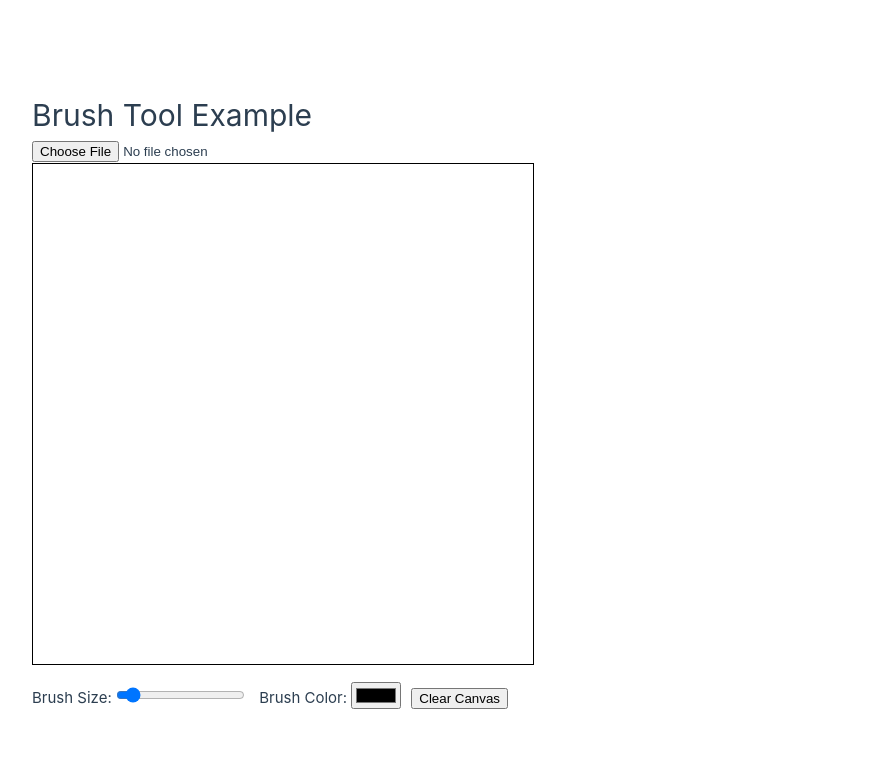
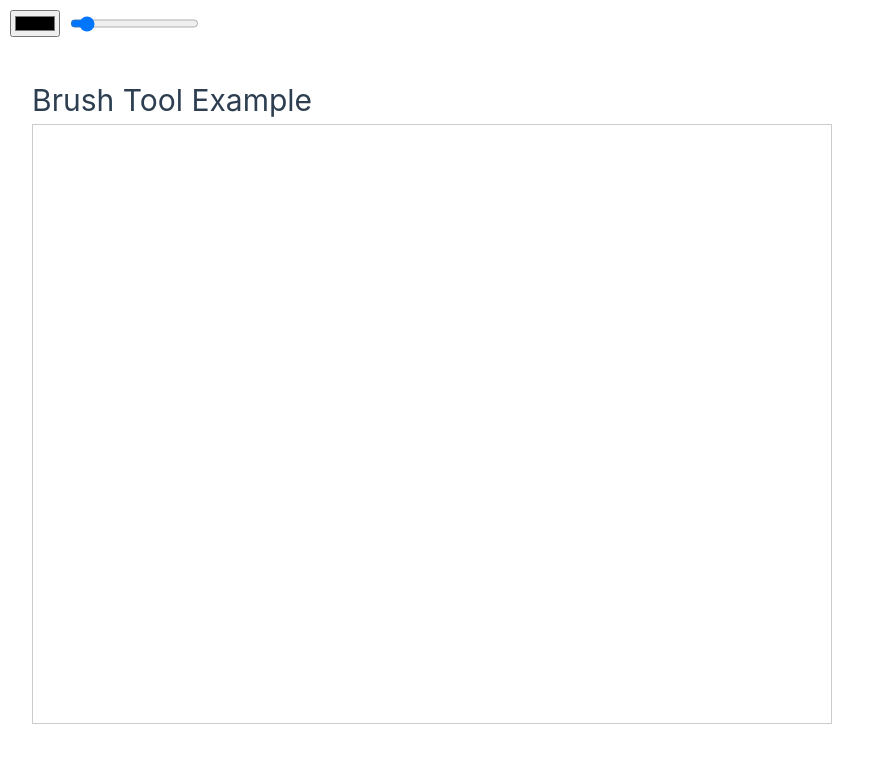
Before and after one commit to jeeva7691/konva_js, a Vue app: page / in a window 1280 px wide. Shown: the top 762 px of the page, without its empty margins (0-885 px from the left). Built offline with nearby package versions, Linux system fonts and the light colour scheme; what vue-konva would draw is missing.

Commit message:
added brush tool

```diff
--- a/src/components/BrushTool.vue
+++ b/src/components/BrushTool.vue
@@ -1,241 +1,99 @@
 <template>
-  <div>
-    <input type="file" @change="onImageUpload" accept="image/*" />
-    <canvas ref="canvas"
-      @mousedown="startDrawing"
-      @mousemove="draw"
-      @mouseup="stopDrawing"
-      @mouseleave="stopDrawing"
-    ></canvas>
-    <div class="controls">
-      <label>
-        Brush Size:
-        <input type="range" v-model="brushSize" min="1" max="50" />
-      </label>
-      <label>
-        Brush Color:
-        <input type="color" v-model="brushColor" />
-      </label>
-      <button @click="clearCanvas">Clear Canvas</button>
-    </div>
+  <div id="container"></div>
+  <div class="controls">
+    <input type="color" v-model="brushColor" />
+    <input type="range" min="1" max="50" v-model="brushSize" />
   </div>
 </template>
 
 <script setup lang="ts">
-import { ref, onMounted, watch } from 'vue';
+import { onMounted, ref } from 'vue';
+import Konva from 'konva';
 
-const canvas = ref<HTMLCanvasElement | null>(null);
-const ctx = ref<CanvasRenderingContext2D | null>(null);
+const stageRef = ref<Konva.Stage | null>(null);
+const layerRef = ref<Konva.Layer | null>(null);
 const isDrawing = ref(false);
-const lastX = ref(0);
-const lastY = ref(0);
+const brushColor = ref('#000000'); // Default brush color
 const brushSize = ref(5);
-const brushColor = ref('#000000');
-
-const originalImage = ref<HTMLImageElement | null>(null);
-let drawingLayer: ImageData | null = null;
-
-const onImageUpload = (event: Event) => {
-  const input = event.target as HTMLInputElement;
-  if (input.files && input.files[0]) {
-    const reader = new FileReader();
-    reader.onload = (e) => {
-      originalImage.value = new Image();
-      originalImage.value.onload = () => {
-        if (canvas.value && ctx.value) {
-          canvas.value.width = originalImage.value!.width;
-          canvas.value.height = originalImage.value!.height;
-          clearCanvas();
-        }
-      };
-      originalImage.value.src = e.target?.result as string;
-    };
-    reader.readAsDataURL(input.files[0]);
-  }
-};
-
-const startDrawing = (e: MouseEvent) => {
-  isDrawing.value = true;
-  [lastX.value, lastY.value] = [e.offsetX, e.offsetY];
-};
-
-const draw = (e: MouseEvent) => {
-  if (!isDrawing.value || !ctx.value) return;
-  ctx.value.beginPath();
-  ctx.value.moveTo(lastX.value, lastY.value);
-  ctx.value.lineTo(e.offsetX, e.offsetY);
-  ctx.value.strokeStyle = brushColor.value;
-  ctx.value.lineWidth = brushSize.value;
-  ctx.value.lineCap = 'round';
-  ctx.value.stroke();
-  [lastX.value, lastY.value] = [e.offsetX, e.offsetY];
-};
-
-const stopDrawing = (e: MouseEvent) => {
-  if (!isDrawing.value) return; // Exit if we weren't drawing
-  isDrawing.value = false;
-  if (ctx.value && canvas.value) {
-    drawingLayer = ctx.value.getImageData(0, 0, canvas.value.width, canvas.value.height);
-    checkAndFillEnclosedArea(e.offsetX, e.offsetY);
-  }
-};
-
-const clearCanvas = () => {
-  if (ctx.value && canvas.value) {
-    ctx.value.clearRect(0, 0, canvas.value.width, canvas.value.height);
-    if (originalImage.value) {
-      ctx.value.drawImage(originalImage.value, 0, 0);
-    }
-    drawingLayer = ctx.value.getImageData(0, 0, canvas.value.width, canvas.value.height);
-  }
-};
-
-const checkAndFillEnclosedArea = (x: number, y: number) => {
-  if (!ctx.value || !canvas.value || !drawingLayer) return;
-
-  console.log(`Checking for enclosed area at (${x}, ${y})`);
-
-  // Move slightly inward from the stroke to find a potential fill point
-  const offsets = [[1, 0], [-1, 0], [0, 1], [0, -1]];
-  for (const [dx, dy] of offsets) {
-    const newX = x + dx;
-    const newY = y + dy;
-    if (isBackgroundColor(getPixel(newX, newY))) {
-      const area = floodFillCheck(newX, newY);
-      if (area.length > 0 && isEnclosed(area)) {
-        console.log(`Found enclosed area at (${newX}, ${newY}), filling...`);
-        floodFill(newX, newY, hexToRgb(brushColor.value));
-        ctx.value.putImageData(drawingLayer, 0, 0);
-        return; // Exit after filling the first found area
-      }
-    }
-  }
-};
-
-const floodFillCheck = (startX: number, startY: number): [number, number][] => {
-  if (!canvas.value || !drawingLayer) return [];
-
-  const width = canvas.value.width;
-  const height = canvas.value.height;
-  const stack: [number, number][] = [[startX, startY]];
-  const area: [number, number][] = [];
-  const visited = new Set<string>();
-
-  while (stack.length) {
-    const [x, y] = stack.pop()!;
-    const key = `${x},${y}`;
-    if (visited.has(key)) continue;
-    visited.add(key);
-
-    if (x < 0 || x >= width || y < 0 || y >= height) continue;
-    if (!isBackgroundColor(getPixel(x, y))) continue;
-
-    area.push([x, y]);
-    stack.push([x + 1, y], [x - 1, y], [x, y + 1], [x, y - 1]);
-  }
-
-  return area;
-};
-
-const isEnclosed = (area: [number, number][]): boolean => {
-  if (!canvas.value) return false;
-  const width = canvas.value.width;
-  const height = canvas.value.height;
-  return !area.some(([x, y]) => x === 0 || x === width - 1 || y === 0 || y === height - 1);
-};
-
-const isBackgroundColor = (color: number[]): boolean => {
-  const threshold = 5;
-  const backgroundColor = [255, 255, 255, 255]; // Assuming white background
-  return color.every((c, i) => Math.abs(c - backgroundColor[i]) <= threshold);
-};
-
-const floodFill = (startX: number, startY: number, fillColor: number[]) => {
-  if (!ctx.value || !canvas.value || !drawingLayer) return;
-
-  const width = canvas.value.width;
-  const height = canvas.value.height;
-  const stack: [number, number][] = [[startX, startY]];
-  const targetColor = getPixel(startX, startY);
-  const visited = new Set<string>();
-
-  while (stack.length) {
-    const [x, y] = stack.pop()!;
-    const key = `${x},${y}`;
-    if (visited.has(key)) continue;
-    visited.add(key);
-
-    if (x < 0 || x >= width || y < 0 || y >= height) continue;
-    if (!colorMatch(getPixel(x, y), targetColor)) continue;
-
-    setPixel(x, y, fillColor);
-    stack.push([x + 1, y], [x - 1, y], [x, y + 1], [x, y - 1]);
-  }
-};
-
-const setPixel = (x: number, y: number, color: number[]) => {
-  if (!drawingLayer) return;
-  const index = (y * drawingLayer.width + x) * 4;
-  drawingLayer.data.set(color, index);
-};
-
-const getPixel = (x: number, y: number): number[] => {
-  if (!drawingLayer) return [0, 0, 0, 0];
-  const index = (y * drawingLayer.width + x) * 4;
-  return Array.from(drawingLayer.data.subarray(index, index + 4));
-};
-
-const colorMatch = (color1: number[], color2: number[], tolerance = 5): boolean => {
-  return color1.every((c, i) => Math.abs(c - color2[i]) <= tolerance);
-};
-
-// const isTransparentOrWhite = (color: Uint8ClampedArray): boolean => {
-//   return color[3] === 0 || (color[0] === 255 && color[1] === 255 && color[2] === 255);
-// };
-
-// const compareColor = (color1: Uint8ClampedArray | number[], color2: number[]): boolean => {
-//   const threshold = 5; // Allow small differences in color
-//   return Math.abs(color1[0] - color2[0]) <= threshold &&
-//          Math.abs(color1[1] - color2[1]) <= threshold &&
-//          Math.abs(color1[2] - color2[2]) <= threshold &&
-//          Math.abs(color1[3] - color2[3]) <= threshold;
-// };
-
-const hexToRgb = (hex: string): number[] => {
-  const result = /^#?([a-f\d]{2})([a-f\d]{2})([a-f\d]{2})$/i.exec(hex);
-  return result ? [
-    parseInt(result[1], 16),
-    parseInt(result[2], 16),
-    parseInt(result[3], 16),
-    255
-  ] : [0, 0, 0, 255];
-};
 
 onMounted(() => {
-  if (canvas.value) {
-    ctx.value = canvas.value.getContext('2d');
-    canvas.value.width = 500;  // Set a default width
-    canvas.value.height = 500; // Set a default height
-    clearCanvas();
-  }
-});
+  const width = 800; // Minimum width
+  const height = 600; // Minimum height
 
-watch([brushSize, brushColor], () => {
-  if (ctx.value) {
-    ctx.value.lineWidth = brushSize.value;
-    ctx.value.strokeStyle = brushColor.value;
-  }
+  const stage = new Konva.Stage({
+    container: 'container',
+    width: width,
+    height: height,
+  });
+
+  stageRef.value = stage;
+
+  const layer = new Konva.Layer();
+  stage.add(layer);
+  layerRef.value = layer;
+
+  let line: Konva.Line | null = null;
+
+  stage.on('mousedown touchstart', () => {
+    isDrawing.value = true;
+    const pos = stage.getPointerPosition();
+    if (pos) {
+      line = new Konva.Line({
+        stroke: brushColor.value,
+        strokeWidth: brushSize.value,
+        lineCap: 'round',
+        lineJoin: 'round',
+        points: [pos.x, pos.y],
+        closed: true, // Close the shape
+        fill: brushColor.value, // Fill with the selected color
+      });
+      layer.add(line);
+    }
+  });
+
+  stage.on('mousemove touchmove', () => {
+    if (!isDrawing.value || !line) return;
+
+    const pos = stage.getPointerPosition();
+    if (pos) {
+      const newPoints = line.points().concat([pos.x, pos.y]);
+      line.points(newPoints);
+      line.strokeWidth(brushSize.value);
+      layer.batchDraw();
+    }
+  });
+
+  stage.on('mouseup touchend', () => {
+    isDrawing.value = false;
+    if (line) {
+      line.fill(brushColor.value); // Ensure the shape is filled
+      line = null;
+    }
+  });
+
+  stage.on('mouseenter', () => {
+    stage.container().style.cursor = 'url(brush-icon.png), auto'; // Ensure this path is correct
+  });
+
+  stage.on('mouseleave', () => {
+    stage.container().style.cursor = 'default';
+  });
 });
 </script>
 
 <style scoped>
-canvas {
-  border: 1px solid #000;
+#container {
+  width: 800px; /* Minimum width */
+  height: 600px; /* Minimum height */
+  background-color: #ffffff; /* Set a visible background color */
+  border: 1px solid #ccc; /* Optional: Add a border for better visibility */
 }
+
 .controls {
-  margin-top: 10px;
-}
-.controls label, .controls button {
-  margin-right: 10px;
+  position: absolute;
+  top: 10px;
+  left: 10px;
+  display: flex;
+  gap: 10px;
 }
 </style>
```
